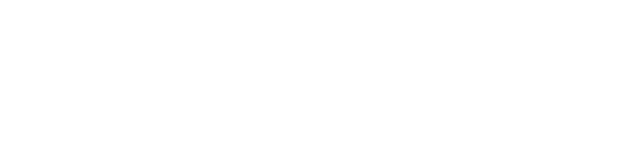
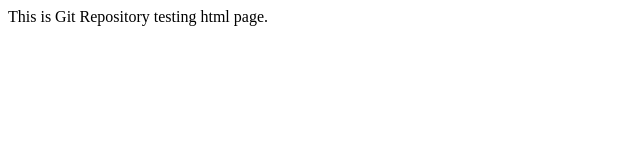
Before and after one commit to intizarali/GitSample, a plain HTML site: page Git_Sample/WebContent/index.html in a window 1280 px wide. Shown: the whole page, without its empty margins (0-640 px from the left). Drawn offline with Linux system fonts and the light colour scheme.

Commit message:
Updated Index File.

```diff
--- a/Git_Sample/WebContent/index.html
+++ b/Git_Sample/WebContent/index.html
@@ -2,9 +2,9 @@
 <html>
 <head>
 <meta charset="UTF-8">
-<title>Insert title here</title>
+<title>Git Repository Testing</title>
 </head>
 <body>
-
+This is Git Repository testing html page.
 </body>
 </html>
```
